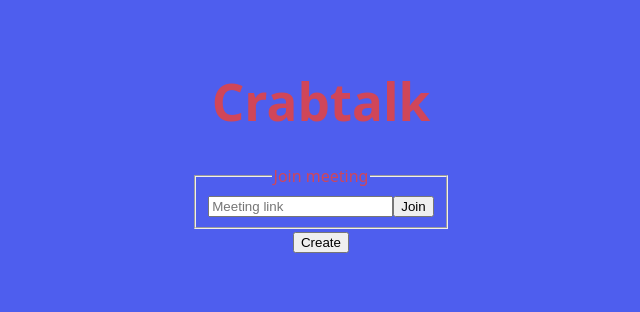
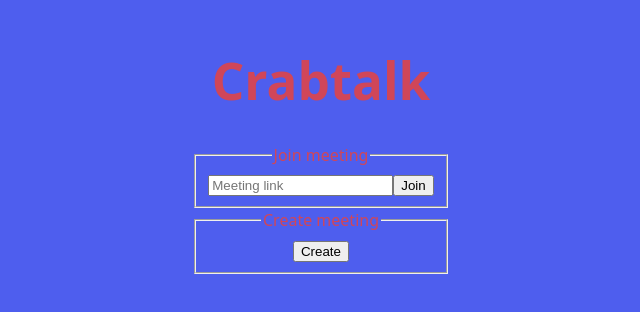
Before and after one commit to JaninaAlona/crabtalk, a React (Vite) app: page / in a window 1280 px wide. Shown: the part 254-566 px from the top of the page, without its empty margins (319-959 px from the left). Built offline with nearby package versions, Linux system fonts and the light colour scheme.

Commit message:
meeting form

```diff
--- a/src/components/CreateMeeting.jsx
+++ b/src/components/CreateMeeting.jsx
@@ -1,6 +1,16 @@
 function CreateMeeting() {
+
+    function handleSubmit(e) {
+        e.preventDefault()
+    }
+
     return(
-            <button>Create</button>
+        <form onSubmit={handleSubmit}>
+            <fieldset>
+                <legend>Create meeting</legend>
+                <button>Create</button>
+            </fieldset>
+        </form>
         )
     }
 
```
Also changed, not shown: 3 other files (tests, documents, lock files or other folders).
